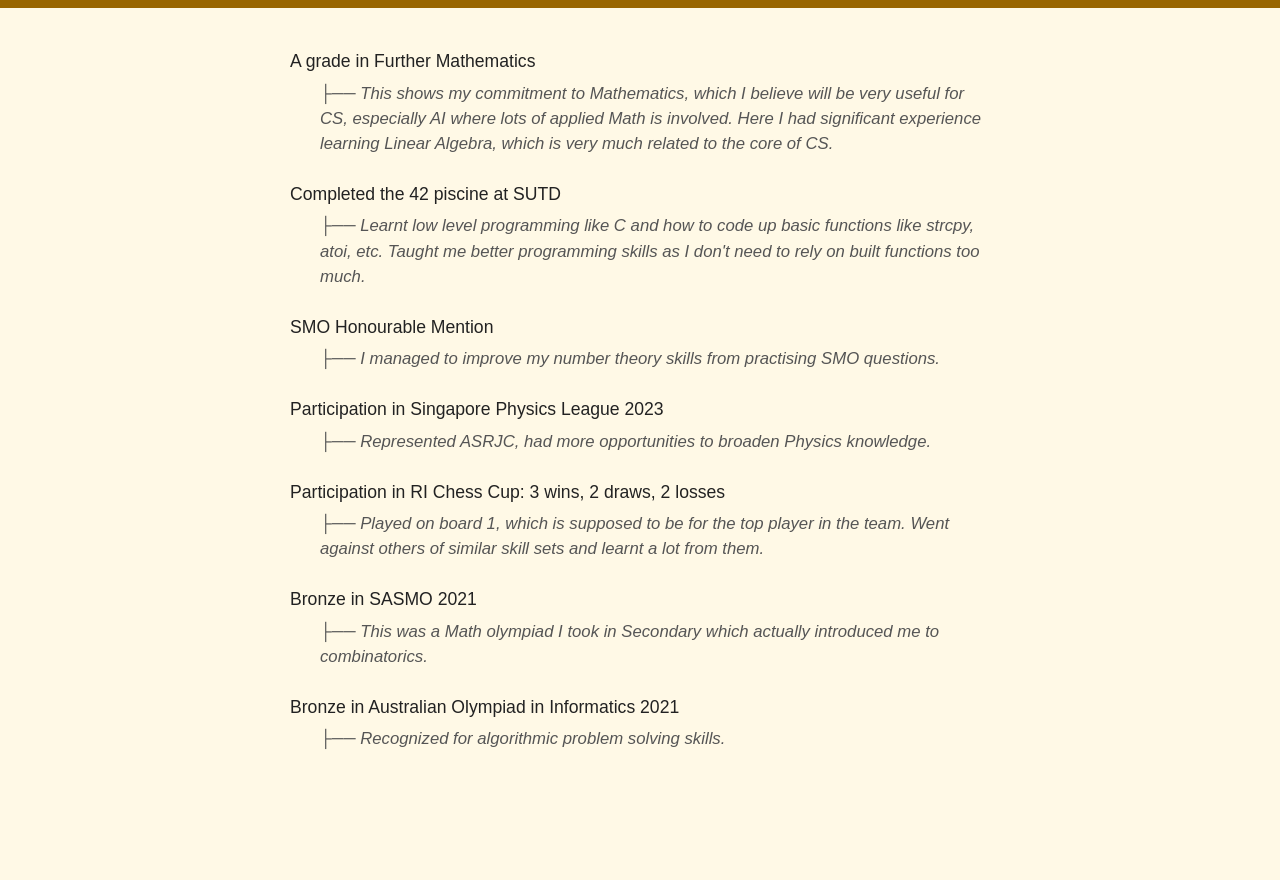
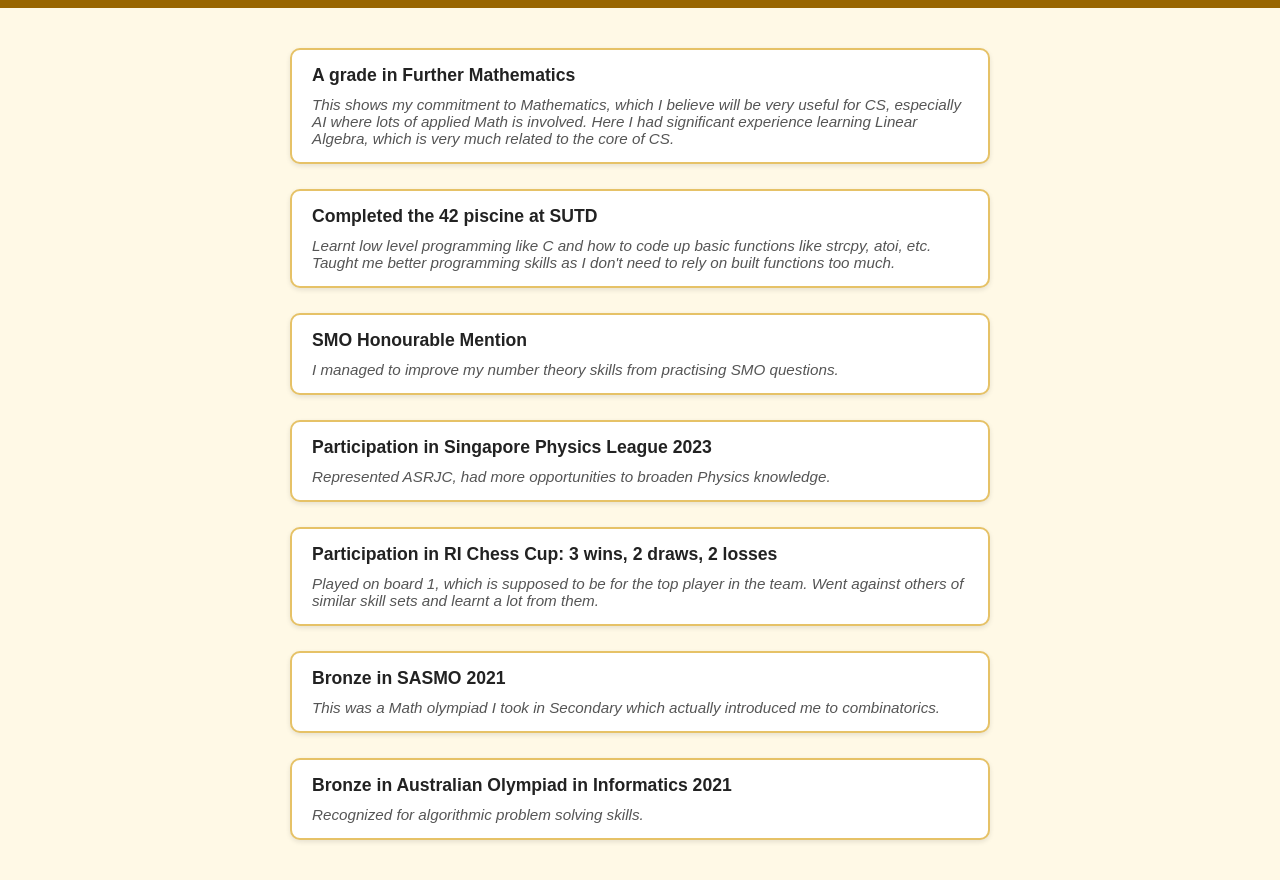
Before and after one commit to pondranath/O.J., a plain HTML site: page achievements.html in a window 1280 px wide. Shown: the part 152-1032 px from the top of the page. Before the commit the page ends 943 px from the top, so only its background shows below. Drawn offline with Linux system fonts and the light colour scheme.

Commit message:
Update achievements.html

```diff
--- a/achievements.html
+++ b/achievements.html
@@ -8,20 +8,24 @@
     body {
       font-family: Arial, sans-serif;
       background: #fff9e6;
-      margin: 0; padding: 0;
+      margin: 0;
+      padding: 0;
       color: #222;
     }
+
     header {
       background: #b37400;
       color: white;
       padding: 20px;
       text-align: center;
     }
+
     nav {
       background: #996600;
       padding: 10px 0;
       text-align: center;
     }
+
     nav a {
       color: white;
       text-decoration: none;
@@ -29,33 +33,41 @@
       font-weight: bold;
       font-size: 18px;
     }
+
     nav a:hover {
       text-decoration: underline;
     }
+
     main {
       max-width: 700px;
       margin: 40px auto;
       padding: 0 20px;
     }
+
     h1 {
       font-size: 2em;
       margin-bottom: 20px;
       text-align: center;
     }
-    ul {
-      list-style-type: none;
-      padding-left: 0;
+
+    .achievement-box {
+      background-color: #fff;
+      border: 2px solid #e6c267;
+      border-radius: 10px;
+      padding: 15px 20px;
+      margin-bottom: 25px;
+      box-shadow: 0 2px 5px rgba(0,0,0,0.1);
     }
-    li {
-      margin-bottom: 25px;
+
+    .achievement-title {
       font-size: 1.1em;
-      line-height: 1.5;
+      font-weight: bold;
+      margin-bottom: 10px;
     }
+
     .achievement-extra {
       font-size: 0.95em;
       color: #555;
-      margin-top: 6px;
-      margin-left: 30px; /* Indent to align with branch symbol */
       font-style: italic;
       white-space: pre-wrap;
     }
@@ -71,42 +83,40 @@
     <a href="personal-projects.html">Personal Projects 🗂️</a>
   </nav>
   <main>
-    <ul>
-      <li>
-        A grade in Further Mathematics
-        <div class="achievement-extra">├── This shows my commitment to Mathematics, which I believe will be very useful for CS, especially AI where lots of applied Math is involved. Here I had significant experience learning Linear Algebra, which is very much related to the core of CS.</div>
-      </li>
+    <div class="achievement-box">
+      <div class="achievement-title">A grade in Further Mathematics</div>
+      <div class="achievement-extra">This shows my commitment to Mathematics, which I believe will be very useful for CS, especially AI where lots of applied Math is involved. Here I had significant experience learning Linear Algebra, which is very much related to the core of CS.</div>
+    </div>
 
-      <li>
-        Completed the 42 piscine at SUTD
-        <div class="achievement-extra">├── Learnt low level programming like C and how to code up basic functions like strcpy, atoi, etc. Taught me better programming skills as I don't need to rely on built functions too much.</div>
-      </li>
+    <div class="achievement-box">
+      <div class="achievement-title">Completed the 42 piscine at SUTD</div>
+      <div class="achievement-extra">Learnt low level programming like C and how to code up basic functions like strcpy, atoi, etc. Taught me better programming skills as I don't need to rely on built functions too much.</div>
+    </div>
 
-      <li>
-        SMO Honourable Mention
-        <div class="achievement-extra">├── I managed to improve my number theory skills from practising SMO questions.</div>
-      </li>
+    <div class="achievement-box">
+      <div class="achievement-title">SMO Honourable Mention</div>
+      <div class="achievement-extra">I managed to improve my number theory skills from practising SMO questions.</div>
+    </div>
 
-      <li>
-        Participation in Singapore Physics League 2023
-        <div class="achievement-extra">├── Represented ASRJC, had more opportunities to broaden Physics knowledge.</div>
-      </li>
+    <div class="achievement-box">
+      <div class="achievement-title">Participation in Singapore Physics League 2023</div>
+      <div class="achievement-extra">Represented ASRJC, had more opportunities to broaden Physics knowledge.</div>
+    </div>
 
-      <li>
-        Participation in RI Chess Cup: 3 wins, 2 draws, 2 losses
-        <div class="achievement-extra">├── Played on board 1, which is supposed to be for the top player in the team. Went against others of similar skill sets and learnt a lot from them.</div>
-      </li>
+    <div class="achievement-box">
+      <div class="achievement-title">Participation in RI Chess Cup: 3 wins, 2 draws, 2 losses</div>
+      <div class="achievement-extra">Played on board 1, which is supposed to be for the top player in the team. Went against others of similar skill sets and learnt a lot from them.</div>
+    </div>
 
-      <li>
-        Bronze in SASMO 2021
-        <div class="achievement-extra">├── This was a Math olympiad I took in Secondary which actually introduced me to combinatorics.</div>
-      </li>
+    <div class="achievement-box">
+      <div class="achievement-title">Bronze in SASMO 2021</div>
+      <div class="achievement-extra">This was a Math olympiad I took in Secondary which actually introduced me to combinatorics.</div>
+    </div>
 
-      <li>
-        Bronze in Australian Olympiad in Informatics 2021
-        <div class="achievement-extra">├── Recognized for algorithmic problem solving skills.</div>
-      </li>
-    </ul>
+    <div class="achievement-box">
+      <div class="achievement-title">Bronze in Australian Olympiad in Informatics 2021</div>
+      <div class="achievement-extra">Recognized for algorithmic problem solving skills.</div>
+    </div>
   </main>
 </body>
 </html>
```
